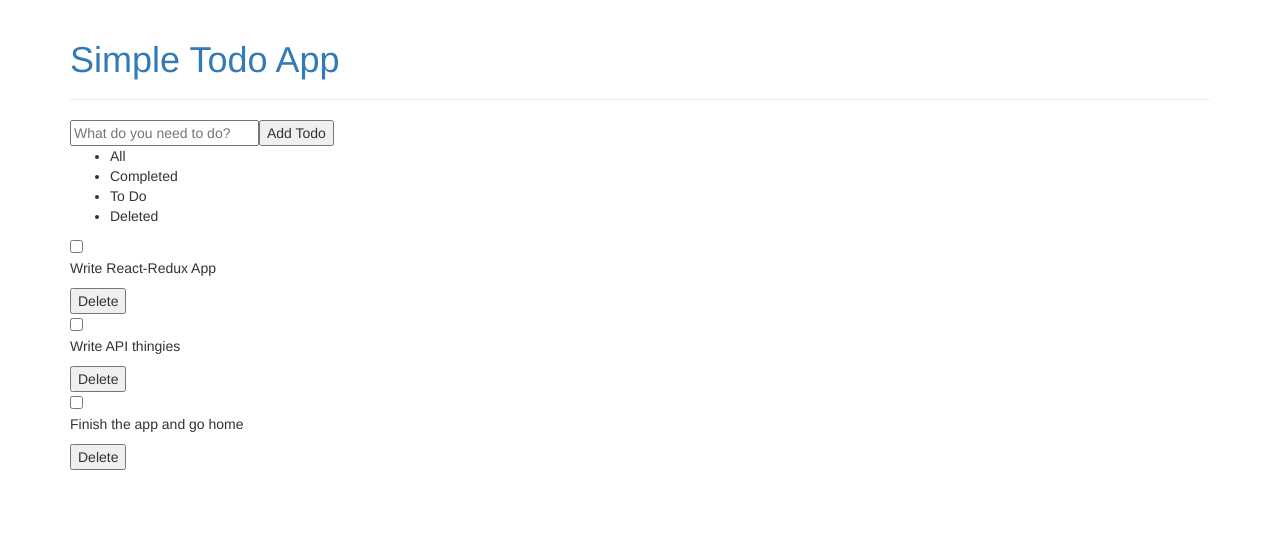
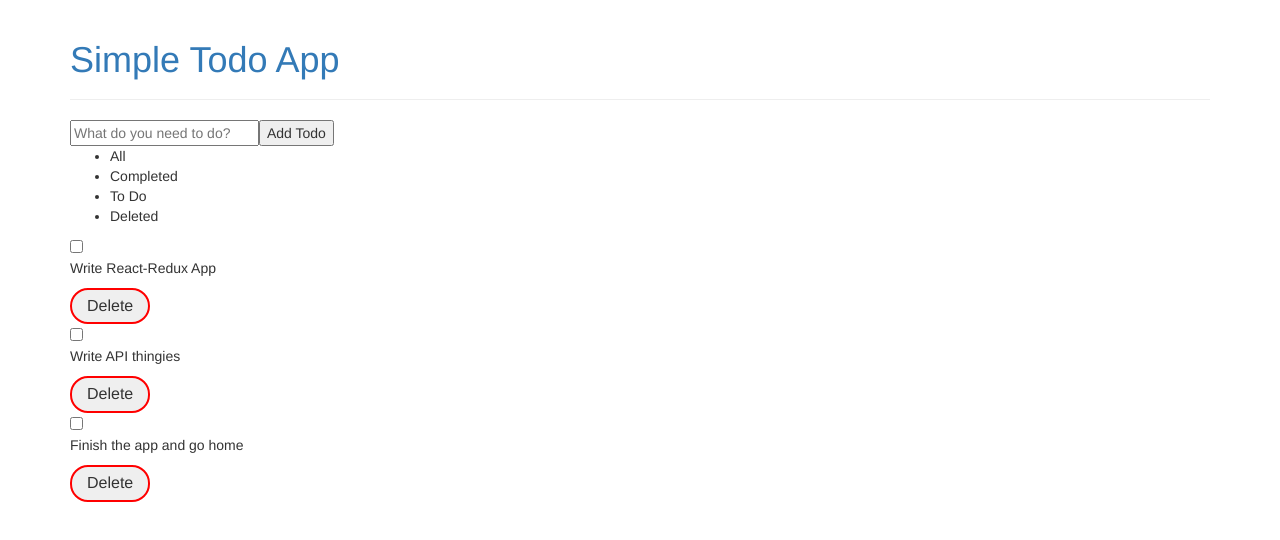
Before and after one commit to nicolacarys/todo-list, a React (Create React App) app: page / in a window 1280 px wide. Shown: the top 540 px of the page. Built offline with nearby package versions, Linux system fonts and the light colour scheme.

Commit message:
Started styling with styled components

```diff
--- a/src/components/ActiveItem.jsx
+++ b/src/components/ActiveItem.jsx
@@ -1,4 +1,5 @@
 import React from "react";
+import Button from "./Button";
 
 export default ({ completeTask, editing, onChange, value, stopEditing, completed, editItem, children, deleteTask }) => (
 	<div>
@@ -12,9 +13,14 @@ export default ({ completeTask, editing, onChange, value, stopEditing, completed
 		  		<input onChange={ (e) => onChange(e.target.value) } value={ value } />
 				  <button onClick={ stopEditing }>Save</button>
 			  </div>
-	  	: <p className={ completed ? "completed" : "active" } onClick={ editItem }>{ children }</p>
+	  	: <div>
+		  		<p
+		  			className={ completed ? "completed" : "active" }
+		  			onClick={ editItem }>{ children }
+	  			</p>
+				  <Button deleteTask={ deleteTask } completed={ completed }/>
+	  		</div>
 	  	}
 
-	  <button onClick={ deleteTask }>Delete</button>
   </div>
 )
--- /dev/null
+++ b/src/components/Button.jsx
@@ -0,0 +1,23 @@
+import React from "react";
+import styled, { css } from 'styled-components';
+
+const Button = styled.button`
+	padding: 5px 15px;
+	border: 2px solid red;
+	border-radius: 18px;
+	font-size: 16px;
+
+	&:hover {
+		background-color: red;
+		font-weight: 500;
+		color: white;
+	}
+
+	${ props => props.completed && css `
+		background-color: red;
+	`}
+`;
+
+export default ({ deleteTask }) => (
+	<Button onClick={ deleteTask }>Delete</Button>
+)
```
